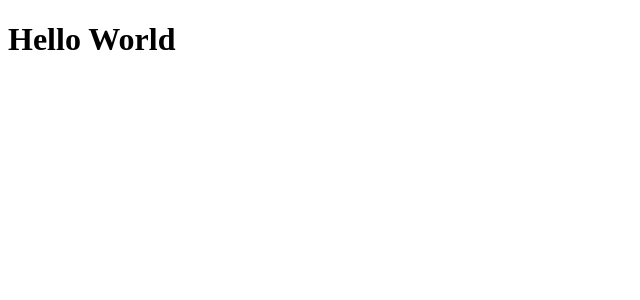
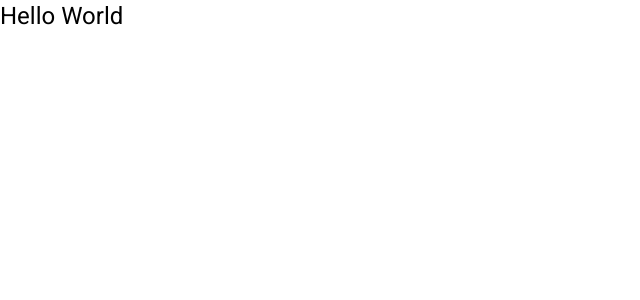
Before and after one commit to wSedlacek/portofolio, an Angular app: page / in a window 1280 px wide. Shown: the top 300 px of the page, without its empty margins (0-640 px from the left). Built offline with nearby package versions, Linux system fonts and the light colour scheme.

Commit message:
feature: Angular Material
Signed-off-by: William Sedlacek <wsedlacekc@gmail.com>

```diff
--- a/angular.json
+++ b/angular.json
@@ -24,7 +24,10 @@
             "tsConfig": "tsconfig.app.json",
             "aot": true,
             "assets": ["src/favicon.ico", "src/assets"],
-            "styles": ["src/styles.scss"],
+            "styles": ["src/styles/index.scss"],
+            "stylePreprocessorOptions": {
+              "includePaths": ["src/styles"]
+            },
             "scripts": []
           },
           "configurations": {
--- a/package.json
+++ b/package.json
@@ -13,10 +13,12 @@
   "private": true,
   "dependencies": {
     "@angular/animations": "~9.1.2",
+    "@angular/cdk": "^9.2.1",
     "@angular/common": "~9.1.2",
     "@angular/compiler": "~9.1.2",
     "@angular/core": "~9.1.2",
     "@angular/forms": "~9.1.2",
+    "@angular/material": "^9.2.1",
     "@angular/platform-browser": "~9.1.2",
     "@angular/platform-browser-dynamic": "~9.1.2",
     "@angular/router": "~9.1.2",
--- a/src/app/app.module.ts
+++ b/src/app/app.module.ts
@@ -2,10 +2,11 @@
 import { BrowserModule } from '@angular/platform-browser';
 
 import { AppComponent } from './app.component';
+import { BrowserAnimationsModule } from '@angular/platform-browser/animations';
 
 @NgModule({
   declarations: [AppComponent],
-  imports: [BrowserModule],
+  imports: [BrowserModule, BrowserAnimationsModule],
   providers: [],
   bootstrap: [AppComponent],
 })
--- a/src/index.html
+++ b/src/index.html
@@ -6,8 +6,10 @@
     <base href="/" />
     <meta name="viewport" content="width=device-width, initial-scale=1" />
     <link rel="icon" type="image/x-icon" href="favicon.ico" />
-  </head>
-  <body>
+      <link href="https://fonts.googleapis.com/css?family=Roboto:300,400,500&display=swap" rel="stylesheet">
+    <link href="https://fonts.googleapis.com/icon?family=Material+Icons" rel="stylesheet">
+</head>
+  <body class="mat-typography">
     <app-root></app-root>
   </body>
 </html>
--- a/src/styles.scss
+++ /dev/null
@@ -1 +0,0 @@
-/* You can add global styles to this file, and also import other style files */
--- /dev/null
+++ b/src/styles/index.scss
@@ -0,0 +1,21 @@
+@import '~@angular/material/theming';
+@import './variables.scss';
+
+@include mat-core();
+
+$theme: mat-light-theme($primary, $accent, $warn);
+@include angular-material-theme($theme);
+
+html,
+body {
+  height: 100%;
+}
+
+body {
+  margin: 0;
+  font-family: Roboto, 'Helvetica Neue', sans-serif;
+}
+
+a {
+  color: map-get($accent, 500);
+}
--- /dev/null
+++ b/src/styles/variables.scss
@@ -0,0 +1,5 @@
+@import '~@angular/material/theming';
+
+$primary: mat-palette($mat-light-blue, 600);
+$accent: mat-palette($mat-yellow);
+$warn: mat-palette($mat-pink);
```
Also changed, not shown: 1 other file (tests, documents, lock files or other folders).
